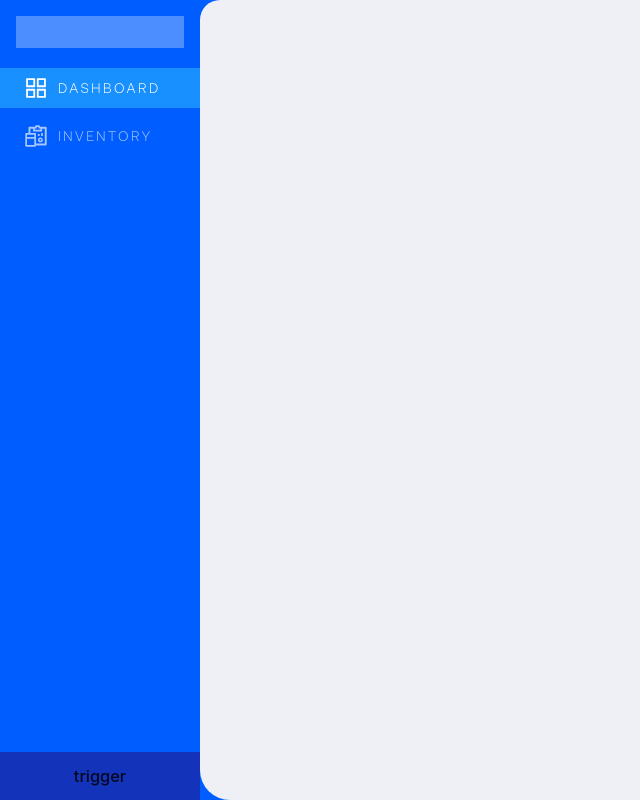
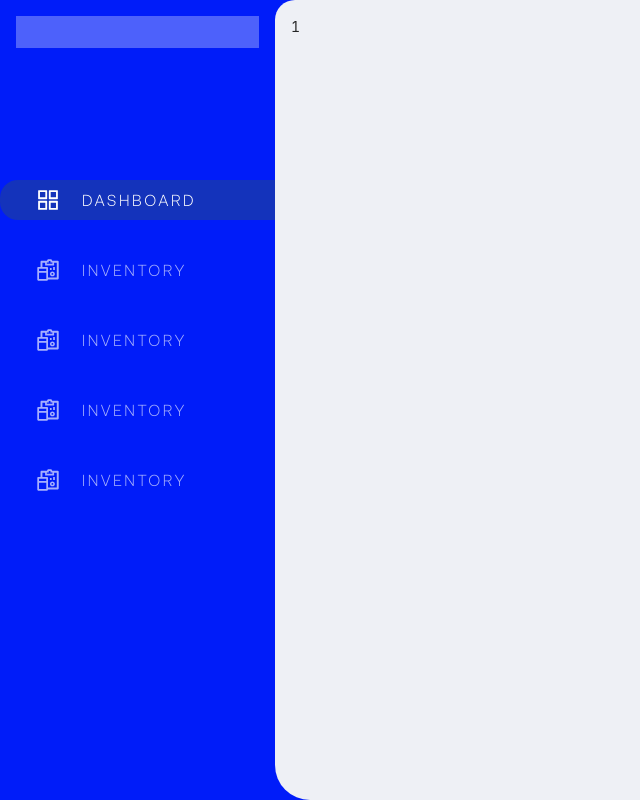
Before and after one commit to Swapnil-Dey1199/electron_demo, a React (Create React App) app: page / in a window 1280 px wide. Shown: the whole page, without its empty margins (0-640 px from the left). Built offline with nearby package versions, Linux system fonts and the light colour scheme.

Commit message:
Upto Nav Bar

```diff
--- a/src/App.js
+++ b/src/App.js
@@ -1,47 +1,77 @@
 import { useState } from 'react';
 import 'antd/dist/antd.css';
 import './index.css';
-import { Layout, Menu } from 'antd';
+import { Layout, Menu, Space } from 'antd';
 import {
   ReconciliationOutlined,
   AppstoreOutlined
 } from '@ant-design/icons';
+import Dashboard from './components/Dashboard';
 
 const { Header, Content, Footer, Sider } = Layout;
 
-const CustomTrigger = () => (
-  <div style={{ backgroundColor: '#1433BB' }}>
-    <h1>trigger</h1>
-  </div>
-);
+const getPage = page =>{
+  switch(page){
+    case '1':
+      return <Dashboard/>
+    default:
+      return <div>{page}</div>
+  }
+}
 
 function App() {
 
-  const [collapsed, setCollapsed] = useState(false);
+  const [page, setPage] = useState(1)
 
   return (
     <Layout style={{ minHeight: '100vh' }}>
       <Sider
         className="sider-theme"
-        trigger={<CustomTrigger />}
-        theme="light"
-        collapsible
-        collapsed={collapsed}
-        onCollapse={(state) => { setCollapsed(state) }}>
+        trigger={null}
+        theme="light">
         <div className="logo" />
-        <Menu className="menu-theme" theme="dark" defaultSelectedKeys={['1']} mode="inline">
-          <Menu.Item key="1" icon={<AppstoreOutlined style={{ fontSize: '24px' }} />}>
+        <Menu
+          className="menu-theme"
+          theme="dark"
+          defaultSelectedKeys={['1']}
+          mode="inline"
+          onClick={({key})=>setPage(key)}>
+          <Menu.Item
+            className="custom-selected"
+            key="1"
+            icon={<AppstoreOutlined style={{ fontSize: '24px', padding: '0px 12px 0px' }} />}>
             DASHBOARD
           </Menu.Item>
-          <Menu.Item key="2" icon={<ReconciliationOutlined style={{ fontSize: '24px' }} />}>
+          <Menu.Item
+            className="custom-selected"
+            key="2"
+            icon={<ReconciliationOutlined style={{ fontSize: '24px', padding: '0px 12px 0px' }} />}>
             INVENTORY
           </Menu.Item>
+          <Menu.Item
+            className="custom-selected"
+            key="3"
+            icon={<ReconciliationOutlined style={{ fontSize: '24px', padding: '0px 12px 0px' }} />}>
+            INVENTORY
+          </Menu.Item>
+          <Menu.Item
+            className="custom-selected"
+            key="4"
+            icon={<ReconciliationOutlined style={{ fontSize: '24px', padding: '0px 12px 0px' }} />}>
+            INVENTORY
+            </Menu.Item>
+          <Menu.Item
+            className="custom-selected"
+            key="5"
+            icon={<ReconciliationOutlined style={{ fontSize: '24px', padding: '0px 12px 0px' }} />}>
+            INVENTORY
+            </Menu.Item>
         </Menu>
       </Sider>
       <Layout className="site-layout-background">
         {/* <Header className="site-layout-background" style={{ padding: 0 }} /> */}
         <Content className="site-layout-content">
-
+          {getPage(page)}
         </Content>
         {/* <Footer style={{ textAlign: 'center' }}>Ant Design ©2018 Created by Ant UED</Footer> */}
       </Layout>
--- /dev/null
+++ b/src/components/Dashboard.jsx
@@ -0,0 +1,7 @@
+function Dashboard(){
+    return (
+        <div>Dashboard 🗡 </div>
+    )
+}
+
+export default Dashboard;
--- a/src/index.css
+++ b/src/index.css
@@ -1,28 +1,40 @@
 .logo {
   height: 32px;
-  margin: 16px;
+  margin: 16px 16px 128px;
   background: rgba(255, 255, 255, 0.3);
 }
 
 .menu-theme {
-  background-color: #005DFF !important;
+  background-color: #001CF9 !important;
   font-family: Aeonik-Light;
   letter-spacing: 2.5px;
+  font-size: 16px !important;
 }
 
 .sider-theme {
-  /* min-width: 300px !important; */
-  background: #005DFF !important;
+  min-width: 275px !important;
+  background: #001CF9 !important;
 }
 
 .site-layout-background {
-  background: #005DFF !important;
+  background: #001CF9 !important;
 }
 
 .site-layout-content {
   background: #EEF0F5;
   border-top-left-radius: 20px !important;
-  border-bottom-left-radius: 30px !important;
+  border-bottom-left-radius: 35px !important;
+  padding: 16px;
+}
+
+.ant-menu.ant-menu-dark .ant-menu-item-selected.custom-selected {
+  background-color: #1433BB !important; /*Overriden property*/
+  border-top-left-radius: 18px !important;
+  border-bottom-left-radius: 18px !important;
+}
+
+.ant-menu.ant-menu-dark .ant-menu-item.custom-selected {
+  margin-bottom: 30px !important;
 }
 
 
```
